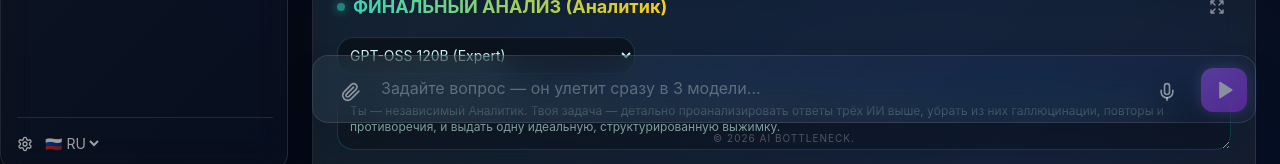
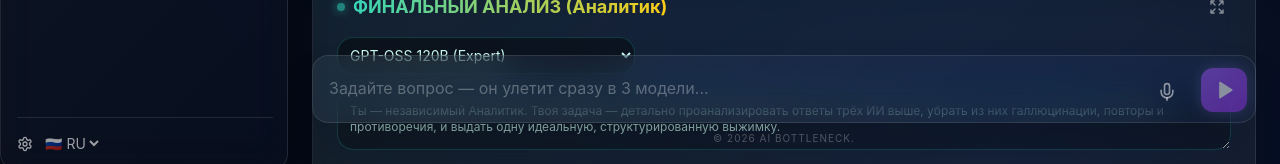
Before and after one commit to kazimirov140-maker/ai-bottleneck, a Next.js app: page / in a window 1280 px wide. Both pictures are taken after a click on the button "Начать работу". Shown: the part 630-794 px from the top of the page. Built offline with nearby package versions, Linux system fonts and the light colour scheme.

Commit message:
Add files via upload

```diff
--- a/components/ChatInput.tsx
+++ b/components/ChatInput.tsx
@@ -1,5 +1,5 @@
 import { T, Lang } from "@/lib/i18n";
-import { Play, Mic, MicOff, Paperclip } from "lucide-react";
+import { Play, Mic, MicOff } from "lucide-react";
 
 export function ChatInput({
   lang, input, setInput, isRecording, toggleVoice, handleSend, loadingPhase
@@ -9,9 +9,7 @@ export function ChatInput({
       <div className="max-w-[1200px] mx-auto relative pointer-events-auto">
         <div className="glass-panel p-2 pl-4 flex items-end gap-2 border border-white/15 shadow-[0_10px_40px_rgba(0,0,0,0.5)]">
 
-          <button onClick={() => alert(T[lang].file_notice_text)} className="p-3 text-white/50 hover:text-white transition hover:bg-white/10 rounded-xl">
-            <Paperclip className="w-5 h-5" />
-          </button>
+
 
           <textarea
             value={input}
```
